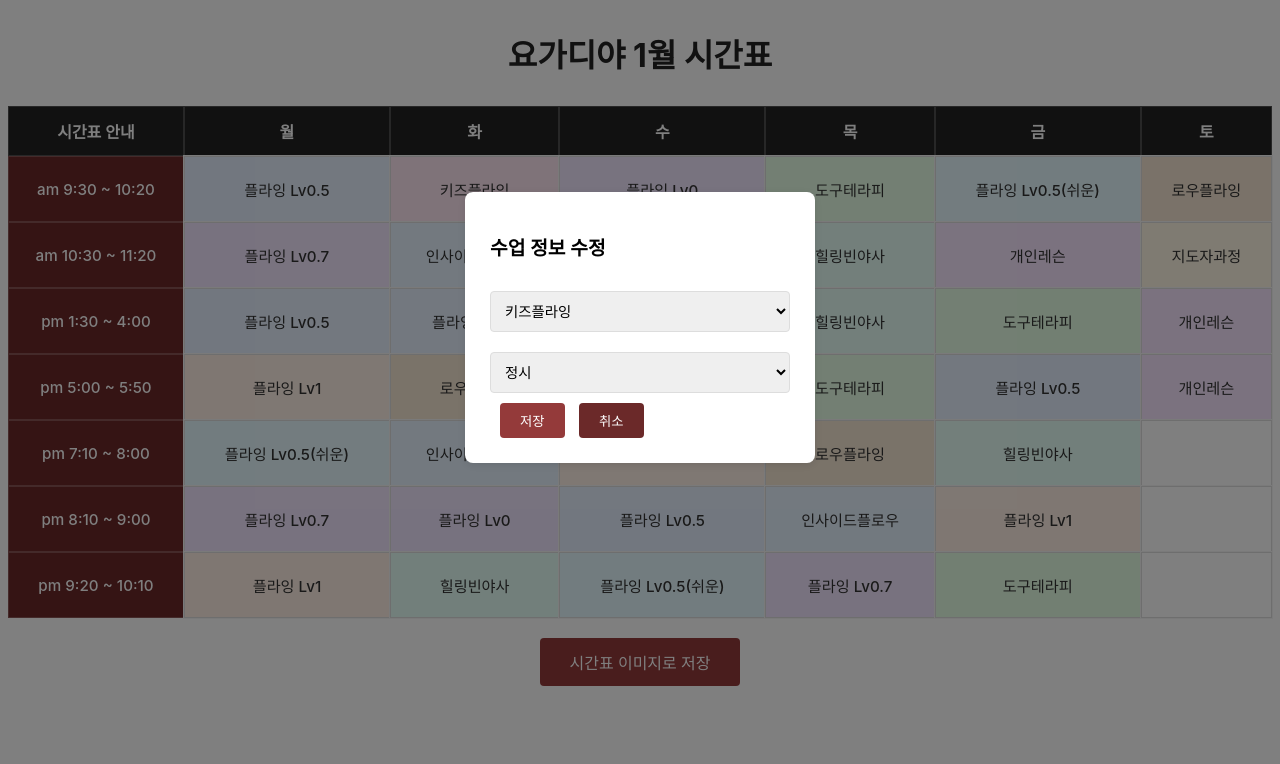
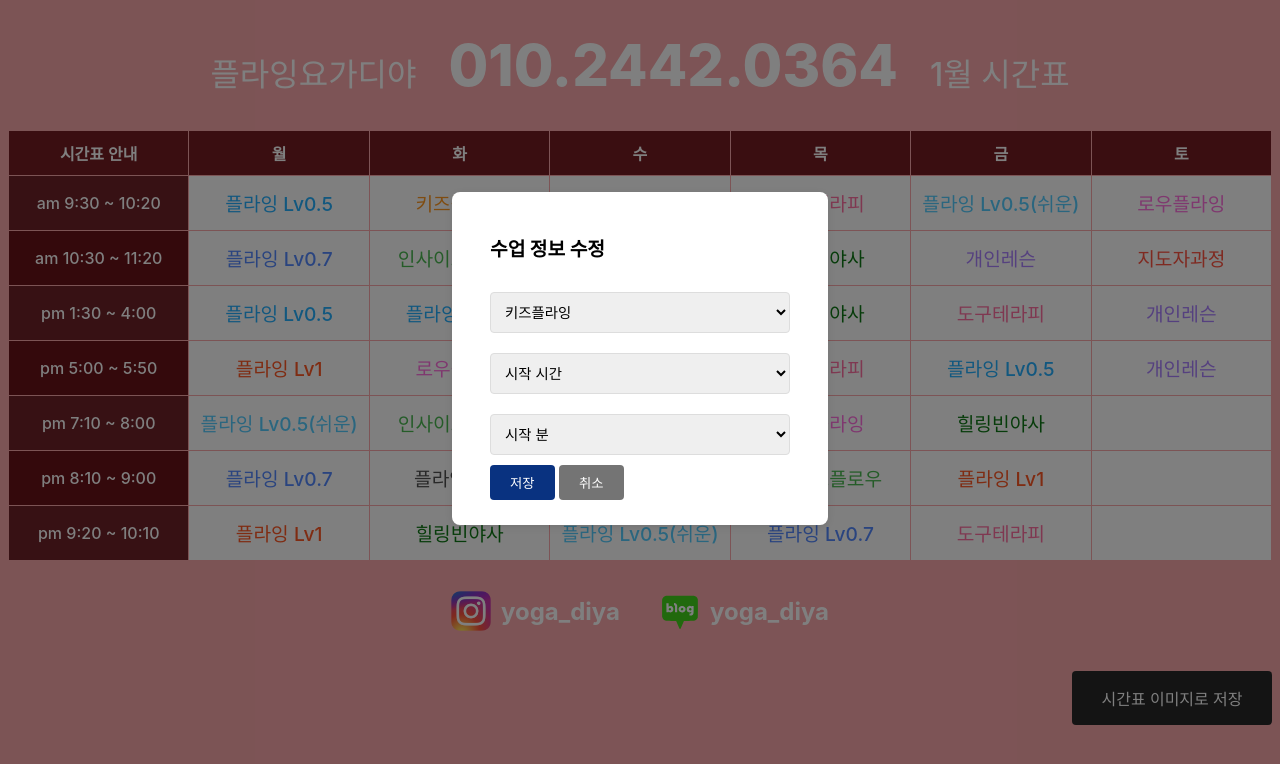
Before and after one commit to moodang-teacher/yogadiya_schedule, a plain HTML site: page index.html in a window 1280 px wide. Both pictures are taken after a click on the element "키즈플라잉". Drawn offline with Linux system fonts and the light colour scheme; a web font is replaced by a local one.

Commit message:
만돌 요구사항 수정

```diff
--- a/index.html
+++ b/index.html
@@ -1,14 +1,12 @@
 <!DOCTYPE html>
 <html lang="ko">
+
 <head>
     <meta charset="UTF-8" />
     <meta name="viewport" content="width=device-width, initial-scale=1.0" />
     <title>요가 스튜디오 시간표</title>
-        <link
-            rel="stylesheet"
-            type="text/css"
-            href="https://cdn.jsdelivr.net/gh/orioncactus/pretendard/dist/web/static/pretendard.css"
-        />
+    <link rel="stylesheet" type="text/css"
+        href="https://cdn.jsdelivr.net/gh/orioncactus/pretendard/dist/web/static/pretendard.css" />
     <script src="https://html2canvas.hertzen.com/dist/html2canvas.min.js"></script>
     <style>
         * {
@@ -16,26 +14,30 @@
                 'Segoe UI', 'Apple SD Gothic Neo', 'Noto Sans KR', 'Malgun Gothic', sans-serif;
         }
 
+        body {
+            background-color: #faa9ac;
+        }
+
         table {
             width: 100%;
             border-collapse: separate;
-                border-spacing: 0;
-                background-color: #943a3a;
+            table-layout: fixed;
+            border-spacing: 1px;
             color: white;
         }
 
         th,
         td {
-                border: 1px solid #ffffff33;
-                padding: 12px;
+            padding: 7px 5px;
             text-align: center;
             position: relative;
         }
 
         th {
-                background-color: #222;
+            background-color: #751d23;
             font-weight: 600;
             font-size: 1em;
+            padding: 10px;
         }
 
         td {
@@ -43,57 +45,68 @@
         }
 
         .time-column {
-                background-color: #6b2929;
+            background-color: #6f2328;
             color: white;
-                width: 150px;
             font-weight: 500;
-                font-size: 0.95em;
+            font-size: 1em;
+        }
+
+        tr:nth-child(even) .time-column {
+            background-color: #691218;
         }
 
         .class-cell {
             background-color: white;
-                color: black;
-                border: 1px solid #ddd;
-                box-shadow: 0 0 0 1px #f5f5f5;
-                font-size: 0.95em;
+            font-size: 1.2em;
             font-weight: 500;
         }
 
         .flying-lv0 {
-                background-color: #f0e6ff;
+            color: #525252 !important;
         }
+
         .flying-lv05 {
-                background-color: #e6f0ff;
+            color: #25b0ff !important;
         }
+
         .flying-lv05-easy {
-                background-color: #e6f9ff;
+            color: #55cdff !important;
         }
+
         .flying-lv07 {
-                background-color: #f2e6ff;
+            color: #5589ff !important;
         }
+
         .flying-lv1 {
-                background-color: #fff0e6;
+            color: #ff5825 !important;
         }
+
         .low-flying {
-                background-color: #f5e6d3;
+            color: #ff71df !important;
         }
+
         .kids-flying {
-                background-color: #ffe6f3;
+            color: #ff9822 !important;
         }
+
         .therapy {
-                background-color: #e6ffe6;
+            color: #ff71a3 !important;
         }
+
         .inside-flow {
-                background-color: #e6f3ff;
+            color: #4ab851 !important;
         }
+
         .healing {
-                background-color: #e6fff7;
+            color: #0f7916 !important;
         }
+
         .personal {
-                background-color: #f7e6ff;
+            color: #ab82ff !important;
         }
+
         .instructor {
-                background-color: #fff7e6;
+            color: #ff5543 !important;
         }
 
         .empty-cell {
@@ -113,7 +126,7 @@
         .modal-content {
             background-color: white;
             margin: 15% auto;
-                padding: 25px;
+            padding: 2vw 3vw;
             width: 300px;
             border-radius: 8px;
             box-shadow: 0 2px 10px rgba(0, 0, 0, 0.1);
@@ -121,7 +134,7 @@
 
         .modal-content h2 {
             margin-bottom: 20px;
-                font-weight: 600;
+            font-weight: 700;
             font-size: 1.2em;
         }
 
@@ -137,10 +150,9 @@
 
         .modal-buttons button {
             padding: 8px 20px;
-                margin-left: 10px;
             border: none;
             border-radius: 4px;
-                background-color: #943a3a;
+            background-color: #093280;
             color: white;
             cursor: pointer;
             font-family: inherit;
@@ -148,7 +160,7 @@
         }
 
         .modal-buttons button:last-child {
-                background-color: #6b2929;
+            background-color: #747474;
         }
 
         .class-cell {
@@ -162,9 +174,9 @@
         .save-button {
             display: block;
             width: 200px;
-                margin: 20px auto;
-                padding: 12px 0;
-                background-color: #943a3a;
+            margin: 40px 0 0 auto;
+            padding: 15px 0;
+            background-color: #292929;
             color: white;
             border: none;
             border-radius: 4px;
@@ -176,21 +188,62 @@
         }
 
         .save-button:hover {
-                background-color: #6b2929;
+            background-color: #111;
         }
 
         .timetable-title {
-                text-align: center;
-                font-weight: 700;
-                font-size: 2em;
+            display: flex;
+            justify-content: center;
+            align-items: baseline;
+            gap: 1em;
             margin: 30px 0;
-                color: #222;
+            color: #fff;
+        }
+
+        .timetable-title em {
+            font-weight: 500;
+            font-style: normal;
+            font-size: 1em;
+        }
+
+        .timetable-title strong {
+            font-weight: 800;
+            font-size: 1.8em;
+        }
+
+        .sns-link {
+            display: flex;
+            justify-content: center;
+            align-items: center;
+            gap: 40px;
+            margin-top: 30px;
+        }
+
+        .sns-link a {
+            height: 40px;
+            display: flex;
+            align-items: center;
+            gap: 10px;
+            text-decoration: none;
+            color: #fff;
+            font-size: 24px;
+        }
+
+        .sns-link a img {
+            width: 100%;
+            height: 100%;
+            object-fit: cover;
         }
     </style>
 </head>
+
 <body>
     <div id="tableContainer">
-            <h1 class="timetable-title">요가디야 <span id="currentMonth"></span>월 시간표</h1>
+        <h1 class="timetable-title">
+            <em>플라잉요가디야</em>
+            <strong>010.2442.0364</strong>
+            <em><span id="currentMonth"></span>월 시간표</em>
+        </h1>
         <table>
             <thead>
                 <tr>
@@ -271,6 +324,18 @@
         </table>
     </div>
 
+    <div class="sns-link">
+        <a href="https://www.instagram.com/yoga_diya" target="_blank">
+            <img src='./img/ico-instagram.webp' alt="Instagram">
+            <b>yoga_diya</b>
+        </a>
+
+        <a href="https://blog.naver.com/yoga_diya" target="_blank">
+            <img src="./img/ico-blog.svg" alt="요가디야 블로그">
+            <b>yoga_diya</b>
+        </a>
+    </div>
+
     <button class="save-button" onclick="saveAsImage()">시간표 이미지로 저장</button>
 
     <div id="editModal" class="modal" style="display: none">
@@ -278,6 +343,7 @@
             <h2>수업 정보 수정</h2>
             <select id="classType">
                 <option value="">수업 선택</option>
+                <option value="none">수업 없음</option>
                 <option value="flying-lv0">플라잉 Lv0</option>
                 <option value="flying-lv05">플라잉 Lv0.5</option>
                 <option value="flying-lv05-easy">플라잉 Lv0.5(쉬운)</option>
@@ -292,12 +358,37 @@
                 <option value="instructor">지도자과정</option>
             </select>
 
-                <select id="startTime">
+            <select id="startHour">
                 <option value="">시작 시간</option>
-                    <option value="00">정시</option>
+                <option value="06">오전 6시</option>
+                <option value="07">오전 7시</option>
+                <option value="08">오전 8시</option>
+                <option value="09">오전 9시</option>
+                <option value="10">오전 10시</option>
+                <option value="11">오전 11시</option>
+                <option value="12">오후 12시</option>
+                <option value="13">오후 1시</option>
+                <option value="14">오후 2시</option>
+                <option value="15">오후 3시</option>
+                <option value="16">오후 4시</option>
+                <option value="17">오후 5시</option>
+                <option value="18">오후 6시</option>
+                <option value="19">오후 7시</option>
+                <option value="20">오후 8시</option>
+                <option value="21">오후 9시</option>
+                <option value="22">오후 10시</option>
+                <option value="23">오후 11시</option>
+                <option value="00">오전 12시</option>
+            </select>
+
+            <select id="startMinute">
+                <option value="">시작 분</option>
+                <option value="00">00분</option>
                 <option value="10">10분</option>
                 <option value="20">20분</option>
                 <option value="30">30분</option>
+                <option value="40">40분</option>
+                <option value="50">50분</option>
             </select>
 
             <div class="modal-buttons">
@@ -325,17 +416,20 @@
         };
 
         // 셀 클릭 이벤트 리스너 추가
+        document.addEventListener('DOMContentLoaded', function () {
             document.querySelectorAll('.class-cell').forEach((cell) => {
                 cell.addEventListener('click', function () {
                     currentCell = this;
                     openModal();
                 });
             });
+        });
 
         function openModal() {
             const modal = document.getElementById('editModal');
             const classType = document.getElementById('classType');
-                const startTime = document.getElementById('startTime');
+            const startHour = document.getElementById('startHour');
+            const startMinute = document.getElementById('startMinute');
 
             // 현재 셀의 클래스와 시간 정보를 모달에 설정
             if (currentCell) {
@@ -348,11 +442,20 @@
                 }
 
                 // 시작 시간 설정
-                    const timeMatch = currentCell.textContent.match(/\((\d{2}):00\)/);
+                const timeMatch = currentCell.textContent.match(/\((\d+):(\d+)\s*(am|pm)\)/i);
                 if (timeMatch) {
-                        startTime.value = timeMatch[1];
+                    let hour = parseInt(timeMatch[1]);
+                    const minute = timeMatch[2];
+                    const period = timeMatch[3].toLowerCase();
+
+                    if (period === 'pm' && hour < 12) hour += 12;
+                    if (period === 'am' && hour === 12) hour = 0;
+
+                    startHour.value = hour.toString().padStart(2, '0');
+                    startMinute.value = minute;
                 } else {
-                        startTime.value = '00';
+                    startHour.value = '';
+                    startMinute.value = '';
                 }
             }
 
@@ -368,7 +471,8 @@
             if (!currentCell) return;
 
             const classType = document.getElementById('classType').value;
-                const startTime = document.getElementById('startTime').value;
+            const startHour = document.getElementById('startHour').value;
+            const startMinute = document.getElementById('startMinute').value;
 
             // 기존 클래스 제거
             Object.keys(classNames).forEach((className) => {
@@ -377,23 +481,17 @@
             currentCell.classList.remove('empty-cell'); // empty-cell 클래스도 제거
 
             // 새로운 클래스 추가
-                if (classType) {
+            let displayText = '';
+            if (classType && classType !== 'none') {
                 currentCell.classList.add(classType);
-                    let displayText = classNames[classType];
+                displayText = classNames[classType];
 
-                    // 현재 셀의 시간대 가져오기
-                    const timeColumn = currentCell.closest('tr').querySelector('.time-column').textContent;
-                    const baseTime = timeColumn.match(/[ap]m\s+(\d+):(\d+)/i);
-
-                    if (baseTime && startTime !== '00') {
-                        let hour = parseInt(baseTime[1]);
-                        const isPM = timeColumn.toLowerCase().includes('pm');
-
-                        if (isPM && hour < 12) hour += 12;
-                        if (!isPM && hour === 12) hour = 0;
-
-                        const formattedHour = hour.toString().padStart(2, '0');
-                        displayText = `(${formattedHour}:${startTime})${displayText}`;
+                // 시간과 분을 설정
+                if (startHour && startMinute) {
+                    const hour = parseInt(startHour);
+                    const period = hour >= 12 ? 'pm' : 'am';
+                    const formattedHour = hour > 12 ? hour - 12 : hour;
+                    displayText = `(${formattedHour}:${startMinute} ${period}) ${displayText}`;
                 }
 
                 currentCell.textContent = displayText;
@@ -402,15 +500,36 @@
                 currentCell.classList.add('empty-cell');
             }
 
+            // 변경 사항 저장
+            saveToLocalStorage();
+
             closeModal();
+        }
+
+        function saveToLocalStorage() {
+            const timetableData = {};
+            document.querySelectorAll('.class-cell').forEach((cell, index) => {
+                timetableData[index] = {
+                    classType: cell.className.replace('class-cell ', '').trim(),
+                    textContent: cell.textContent
+                };
+            });
+            localStorage.setItem('timetableData', JSON.stringify(timetableData));
         }
 
         // 이미지 저장 함수 추가
         function saveAsImage() {
-                const tableContainer = document.getElementById('tableContainer');
+            const container = document.createElement('div');
+            container.style.backgroundColor = '#faa9ac';
+            container.style.padding = '20px 20px 40px';
+            container.style.position = 'fixed';
+            container.style.top = '-10000px';
+            container.appendChild(document.getElementById('tableContainer').cloneNode(true));
+            container.appendChild(document.querySelector('.sns-link').cloneNode(true));
+            document.body.appendChild(container);
 
-                html2canvas(tableContainer, {
-                    backgroundColor: '#ffffff',
+            html2canvas(container, {
+                backgroundColor: '#faa9ac',
                 scale: 2,
                 useCORS: true,
             }).then(function (canvas) {
@@ -419,6 +538,7 @@
                 link.download = `요가디야_${document.getElementById('currentMonth').textContent}월_시간표.png`;
                 link.href = image;
                 link.click();
+                document.body.removeChild(container);
             });
         }
 
@@ -430,6 +550,21 @@
 
         // 페이지 로드 시 현재 월 표시
         setCurrentMonth();
+
+        // 페이지 로드 시 저장된 데이터 불러오기
+        document.addEventListener('DOMContentLoaded', loadSavedData);
+
+        function loadSavedData() {
+            const savedData = JSON.parse(localStorage.getItem('timetableData')) || {};
+            document.querySelectorAll('.class-cell').forEach((cell, index) => {
+                const savedClass = savedData[index];
+                if (savedClass) {
+                    cell.className = `class-cell ${savedClass.classType}`;
+                    cell.textContent = savedClass.textContent;
+                }
+            });
+        }
     </script>
 </body>
+
 </html>
```
Also changed, not shown: img/ico-blog.svg (added), img/ico-instagram.webp (added). Lines whose indentation alone changed are shown as unchanged.
